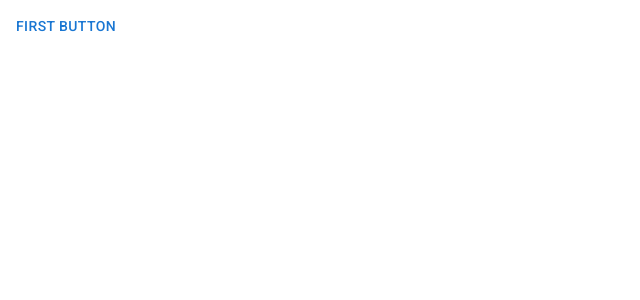
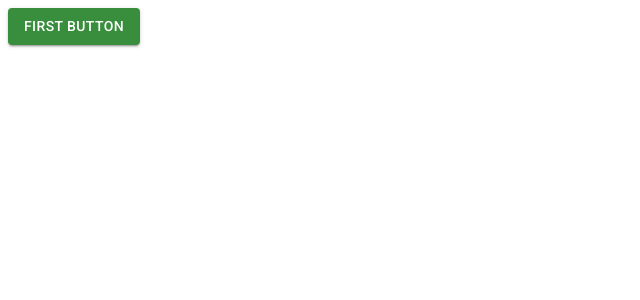
Before and after one commit to leomar-sartor/CursoReact, a React (Create React App) app: page /home in a window 1280 px wide. Shown: the top 300 px of the page, without its empty margins (0-640 px from the left). Built offline with nearby package versions, Linux system fonts and the light colour scheme.

Commit message:
feat: adição de thema com cores

```diff
--- a/src/App.tsx
+++ b/src/App.tsx
@@ -1,10 +1,14 @@
 import { BrowserRouter } from "react-router-dom";
 import { AppRoutes } from "./routes";
+import { ThemeProvider } from "@emotion/react";
+import { LightTheme } from "./shared/themes";
 
 export const App = () => {
   return (
-    <BrowserRouter>
-      <AppRoutes />
-    </BrowserRouter>
+    <ThemeProvider theme={LightTheme}>
+      <BrowserRouter>
+        <AppRoutes />
+      </BrowserRouter>
+    </ThemeProvider>
   );
 };
--- a/src/routes/index.tsx
+++ b/src/routes/index.tsx
@@ -4,9 +4,9 @@ import { Route, Routes, Navigate } from "react-router-dom";
 export const AppRoutes = () => {
   return (
     <Routes>
-        <Route path="/home" element={<Button>First Button</Button>} />
+      <Route path="/home" element={<Button variant="contained" color='primary'>First Button</Button>} />
 
-        <Route path="*" element={<Navigate to="/home"/>} />
+      <Route path="*" element={<Navigate to="/home" />} />
     </Routes>
   );
 };
--- /dev/null
+++ b/src/shared/themes/Light.ts
@@ -0,0 +1,23 @@
+import { createTheme } from '@mui/material';
+import { cyan, green } from '@mui/material/colors';
+
+export const LightTheme = createTheme({
+    palette: {
+        primary: {
+            main: green[700],
+            dark: green[800],
+            light: green[500],
+            contrastText: '#ffffff',
+        },
+        secondary: {
+            main: cyan[700],
+            dark: cyan[800],
+            light: cyan[500],
+            contrastText: '#ffffff',
+        },
+        background:{
+            default: '#f7F6F3',
+            paper: '#ffffff',
+        }
+    }
+});
--- a/src/shared/themes/index.ts
+++ b/src/shared/themes/index.ts
@@ -1 +1 @@
-export {};
+export * from './Light';
```
